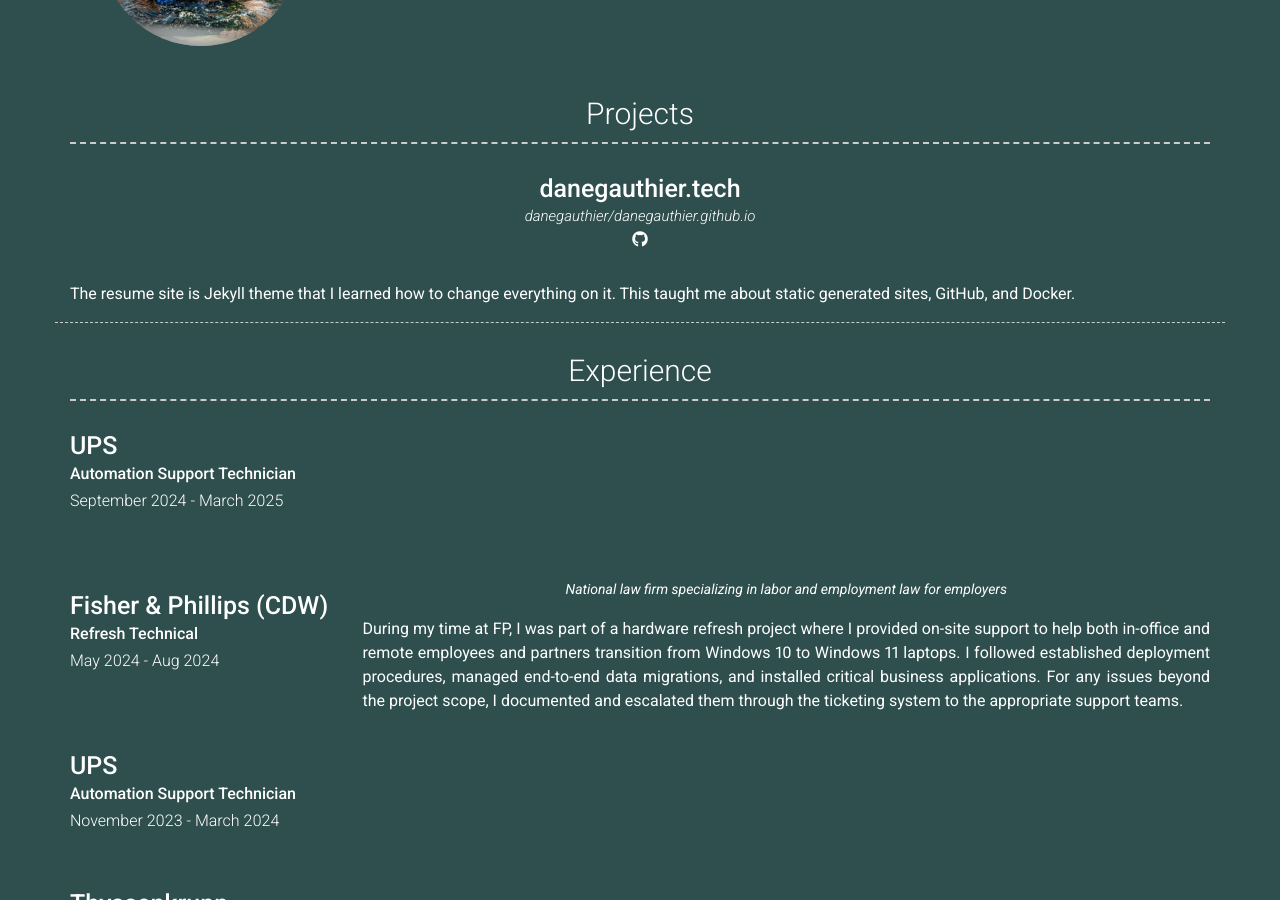
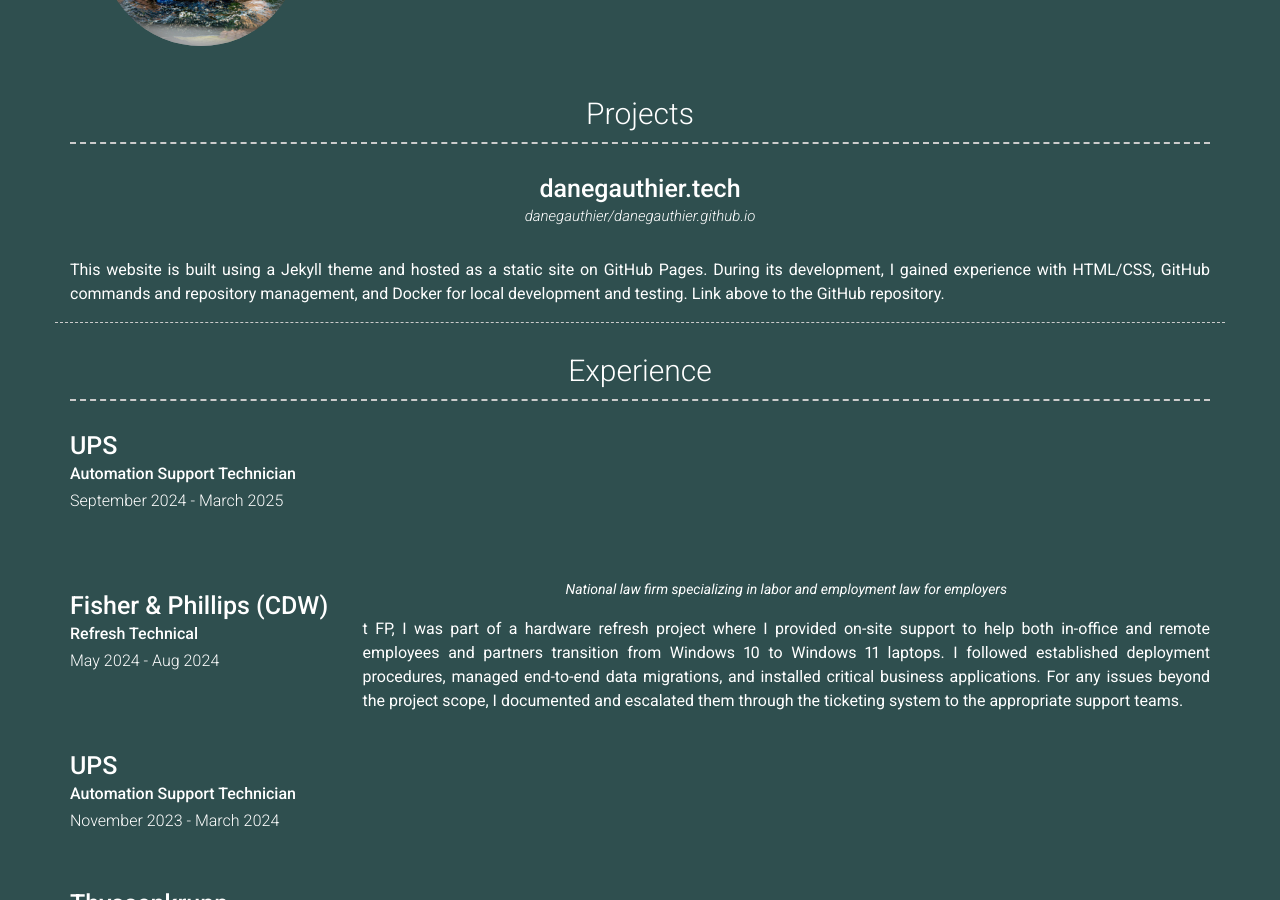
Before and after one commit to dane-gauthier/danegauthier.github.io, a Jekyll site: the page built from index.md, in a window 1280 px wide and 900 px high, scrolled down 456 px. Built offline with Jekyll 4.4.1, drawn with Linux system fonts in a browser that asks for light colours; nearby versions of some CDN libraries.

Commit message:
Project section changes

```diff
--- a/_config.yml
+++ b/_config.yml
@@ -37,14 +37,16 @@
         title: danegauthier.tech
         link: github.com/danegauthier/danegauthier.github.io
         link_text: danegauthier/danegauthier.github.io
-        additional_links:
-          - title: github.com/danegauthier/danegauthier.github.io
-            icon: fab fa-github
-            url: github.com/danegauthier/danegauthier.github.io
+        # additional_links:
+        #  - title: github.com/danegauthier/danegauthier.github.io
+        #    icon: fab fa-github
+        #    url: github.com/danegauthier/danegauthier.github.io
         quote: >
 
         description: | # this will include new lines to allow paragraphs
-         The resume site is Jekyll theme that I learned how to change everything on it. This taught me about static generated sites, GitHub, and Docker.
+         This website is built using a Jekyll theme and hosted as a static site on GitHub Pages.
+         During its development, I gained experience with HTML/CSS, GitHub commands and repository
+         management, and Docker for local development and testing. Link above to the GitHub repository.
   - title: Experience
     layout: list
     content:
@@ -65,7 +67,7 @@
         quote: >
           National law firm specializing in labor and employment law for employers
         description: | # this will include new lines to allow paragraphs
-          During my time at FP, I was part of a hardware refresh project where I provided on-site support to help both in-office
+          t FP, I was part of a hardware refresh project where I provided on-site support to help both in-office
           and remote employees and partners transition from Windows 10 to Windows 11 laptops. I followed established deployment
           procedures, managed end-to-end data migrations, and installed critical business applications. For any issues beyond the
           project scope, I documented and escalated them through the ticketing system to the appropriate support teams.
```
